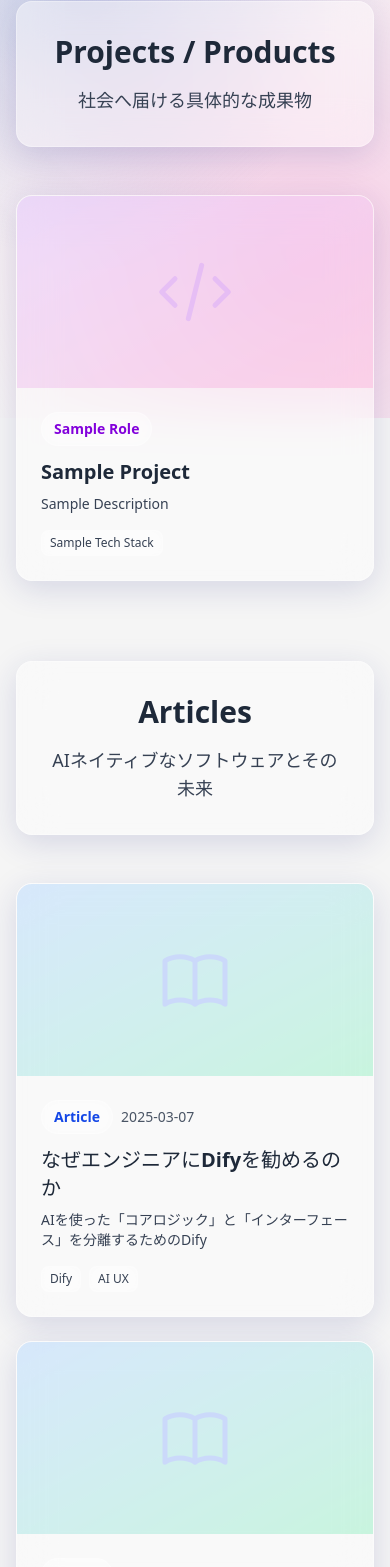
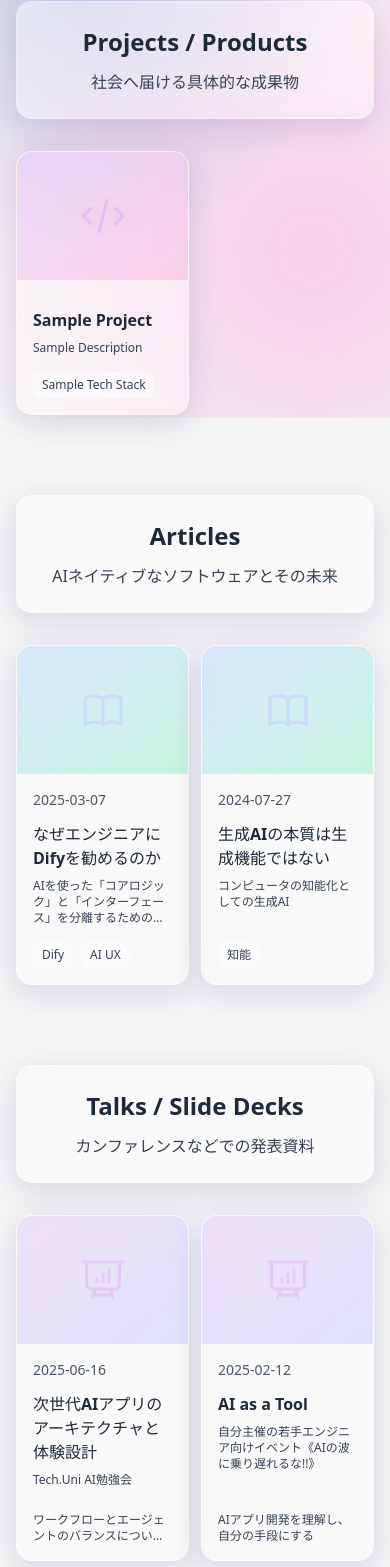
Before and after one commit to hukurou0/portfolio, a React (Vite) app: page / in a window 390 px wide. Shown: the part 426-1993 px from the top of the page. Built offline with nearby package versions, Linux system fonts and the light colour scheme.

Commit message:
モバイル対応-コンテンツ表示

```diff
--- a/src/components/ArticlesSection.tsx
+++ b/src/components/ArticlesSection.tsx
@@ -16,11 +16,11 @@ export function ArticlesSection({ articles }: ArticlesSectionProps) {
     <>
       {/* All Articles */}
       <section id="articles" className="py-10 md:py-20 scroll-mt-16">
-        <div className="text-center mb-12 glass-card rounded-2xl p-8">
-          <h2 className="text-3xl font-bold text-gray-800 mb-4">Articles</h2>
-          <p className="text-lg text-gray-700">AIネイティブなソフトウェアとその未来</p>
+        <div className="text-center mb-8 md:mb-12 glass-card rounded-2xl p-6 md:p-8">
+          <h2 className="text-2xl md:text-3xl font-bold text-gray-800 mb-3 md:mb-4">Articles</h2>
+          <p className="text-base md:text-lg text-gray-700">AIネイティブなソフトウェアとその未来</p>
         </div>
-        <div className="grid md:grid-cols-2 gap-6">
+        <div className="grid grid-cols-2 md:grid-cols-2 gap-3 md:gap-6">
           {displayedArticles.map((article) => (
             <Card
               key={article.id}
@@ -28,9 +28,7 @@ export function ArticlesSection({ articles }: ArticlesSectionProps) {
               description={article.description}
               link={article.link}
               variant="article"
-              icon={<BookIcon className="w-20 h-20 text-blue-600 z-10" />}
-              badge="Article"
-              badgeColor="text-blue-700"
+              icon={<BookIcon className="w-12 h-12 md:w-20 md:h-20 text-blue-600 z-10" />}
               meta={article.date}
               tags={article.tags}
             />
--- a/src/components/Card.tsx
+++ b/src/components/Card.tsx
@@ -6,8 +6,8 @@ interface CardProps {
   link?: string
   variant: 'project' | 'article' | 'talk'
   icon: ReactNode
-  badge: string
-  badgeColor: string
+  badge?: string
+  badgeColor?: string
   meta?: string
   tags?: string[]
   children?: ReactNode
@@ -38,31 +38,34 @@ export function Card({
   }
 
   const content = (
-    <div className="glass-card rounded-2xl overflow-hidden transform transition-all duration-300 hover:scale-105">
-      <div className={`w-full h-48 bg-gradient-to-br ${gradientMap[variant]} opacity-20 flex items-center justify-center relative`}>
+    <div className="glass-card rounded-2xl overflow-hidden transform transition-all duration-300 hover:scale-105 h-full flex flex-col">
+      <div className={`w-full h-32 md:h-48 bg-gradient-to-br ${gradientMap[variant]} opacity-20 flex items-center justify-center relative`}>
         {icon}
       </div>
-      <div className="p-6">
+      <div className="p-4 md:p-6 flex-1 flex flex-col">
         <div className="flex items-center gap-2 mb-3">
-          <span className={`inline-block px-3 py-1.5 glass-button rounded-full ${badgeColor} text-sm font-bold`}>
-            {badge}
-          </span>
+          {badge && badgeColor && (
+            <span className={`inline-block px-3 py-1.5 glass-button rounded-full ${badgeColor} text-sm font-bold`}>
+              {badge}
+            </span>
+          )}
           {meta && (
             <span className="text-sm text-gray-600">
               {meta}
             </span>
           )}
         </div>
-        <h3 className={`text-xl font-semibold text-gray-800 mb-2 ${hoverColorMap[variant]} transition-colors`}>
+        <h3 className={`text-base md:text-xl font-semibold text-gray-800 mb-2 ${hoverColorMap[variant]} transition-colors`}>
           {title}
         </h3>
         {description && (
-          <p className="text-gray-700 mb-4 text-sm">
+          <p className="text-gray-700 mb-4 text-xs md:text-sm line-clamp-3">
             {description}
           </p>
         )}
+        <div className="flex-1" />
         {tags && tags.length > 0 && (
-          <div className="flex flex-wrap gap-2">
+          <div className="flex flex-wrap gap-2 mt-auto">
             {tags.map((tag) => (
               <span
                 key={tag}
@@ -84,7 +87,7 @@ export function Card({
         href={link}
         target="_blank"
         rel="noopener noreferrer"
-        className="group"
+        className="group h-full"
       >
         {content}
       </a>
--- a/src/components/ProjectsSection.tsx
+++ b/src/components/ProjectsSection.tsx
@@ -16,11 +16,11 @@ export function ProjectsSection({ projects }: ProjectsSectionProps) {
     <>
       {/* All Projects */}
       <section id="projects" className="py-10 md:py-20 scroll-mt-16">
-        <div className="text-center mb-12 glass-card rounded-2xl p-8">
-          <h2 className="text-3xl font-bold text-gray-800 mb-4">Projects / Products</h2>
-          <p className="text-lg text-gray-700">社会へ届ける具体的な成果物</p>
+        <div className="text-center mb-8 md:mb-12 glass-card rounded-2xl p-6 md:p-8">
+          <h2 className="text-2xl md:text-3xl font-bold text-gray-800 mb-3 md:mb-4">Projects / Products</h2>
+          <p className="text-base md:text-lg text-gray-700">社会へ届ける具体的な成果物</p>
         </div>
-        <div className="grid md:grid-cols-2 gap-6">
+        <div className="grid grid-cols-2 md:grid-cols-2 gap-3 md:gap-6">
           {displayedProjects.map((project) => (
             <Card
               key={project.id}
@@ -28,9 +28,7 @@ export function ProjectsSection({ projects }: ProjectsSectionProps) {
               description={project.description}
               link={project.link}
               variant="project"
-              icon={<CodeIcon className="w-20 h-20 text-purple-600 z-10" />}
-              badge={project.role}
-              badgeColor="text-purple-700"
+              icon={<CodeIcon className="w-12 h-12 md:w-20 md:h-20 text-purple-600 z-10" />}
               tags={project.techStack}
             />
           ))}
--- a/src/components/TalksSection.tsx
+++ b/src/components/TalksSection.tsx
@@ -17,11 +17,11 @@ export function TalksSection({ talks }: TalksSectionProps) {
     <>
       {/* All Talks */}
       <section id="talks" className="py-10 md:py-20 scroll-mt-16">
-        <div className="text-center mb-12 glass-card rounded-2xl p-8">
-          <h2 className="text-3xl font-bold text-gray-800 mb-4">Talks / Slide Decks</h2>
-          <p className="text-lg text-gray-700">カンファレンスなどでの発表資料</p>
+        <div className="text-center mb-8 md:mb-12 glass-card rounded-2xl p-6 md:p-8">
+          <h2 className="text-2xl md:text-3xl font-bold text-gray-800 mb-3 md:mb-4">Talks / Slide Decks</h2>
+          <p className="text-base md:text-lg text-gray-700">カンファレンスなどでの発表資料</p>
         </div>
-        <div className="grid md:grid-cols-2 gap-6">
+        <div className="grid grid-cols-2 md:grid-cols-2 gap-3 md:gap-6">
           {displayedTalks.map((talk) => (
             <Card
               key={talk.id}
@@ -29,12 +29,10 @@ export function TalksSection({ talks }: TalksSectionProps) {
               description={talk.event}
               link={talk.slideUrl}
               variant="talk"
-              icon={<PresentationIcon className="w-20 h-20 text-purple-600 z-10" />}
-              badge="Talk"
-              badgeColor="text-purple-700"
+              icon={<PresentationIcon className="w-12 h-12 md:w-20 md:h-20 text-purple-600 z-10" />}
               meta={talk.date}
             >
-              <p className="text-gray-700 text-sm mt-2">
+              <p className="text-gray-700 text-xs md:text-sm mt-2 line-clamp-2">
                 {talk.description}
               </p>
             </Card>
```
